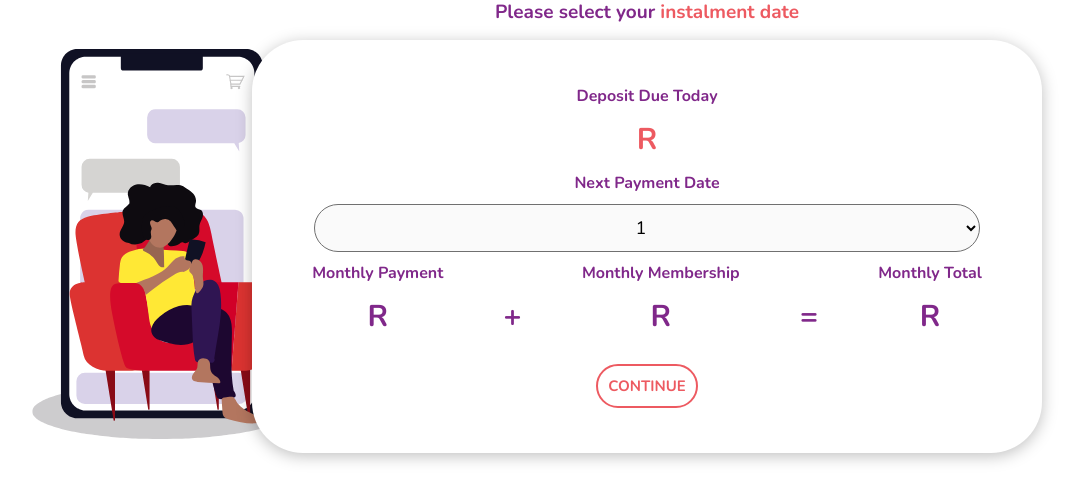
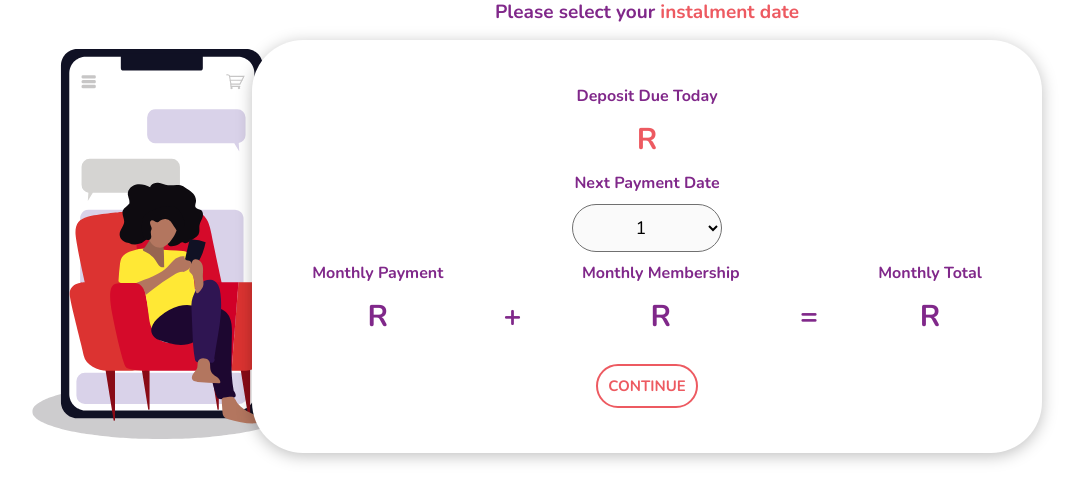
Before and after one commit to jaredleechristians/dlay-pay, a Django app: template pay/templates/pay/instalment.html in a window 1280 px wide. Shown: the part 194-687 px from the top of the page, without its empty margins (103-1183 px from the left). Run offline with Django 3.2, Linux system fonts and the light colour scheme; the template is opened without the code that fills it, so the values that code supplies are empty.

Commit message:
modified:   pay/templates/pay/instalment.html

```diff
--- a/pay/templates/pay/instalment.html
+++ b/pay/templates/pay/instalment.html
@@ -14,7 +14,7 @@
                         </div>
                         <div>
                             <p>Next Payment Date</p>
-                            <select id="billing_day" name="billing_day">
+                            <select style="width: 150px" id="billing_day" name="billing_day">
                             </select>
                         </div>
 			<div id="row">
```
Also changed, not shown: db.sqlite3.
